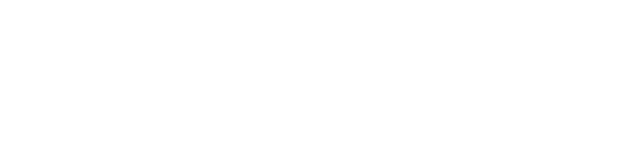
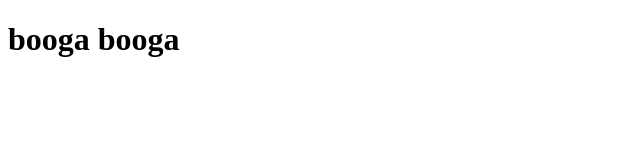
Before and after one commit to RubyNinjaThief/Science_Lab, a plain HTML site: page index.html in a window 1280 px wide. Shown: the whole page, without its empty margins (0-640 px from the left). Drawn offline with Linux system fonts and the light colour scheme.

Commit message:
Update index.html

```diff
--- a/index.html
+++ b/index.html
@@ -1,7 +1,10 @@
 <!DOCTYPE html>
 <html>
 <head>
+  <meta charset="utf-8">
+  <title>Home</title>
 </head>
 <body>
+  <h1>booga booga</h1>
 </body>
 </html>
```
